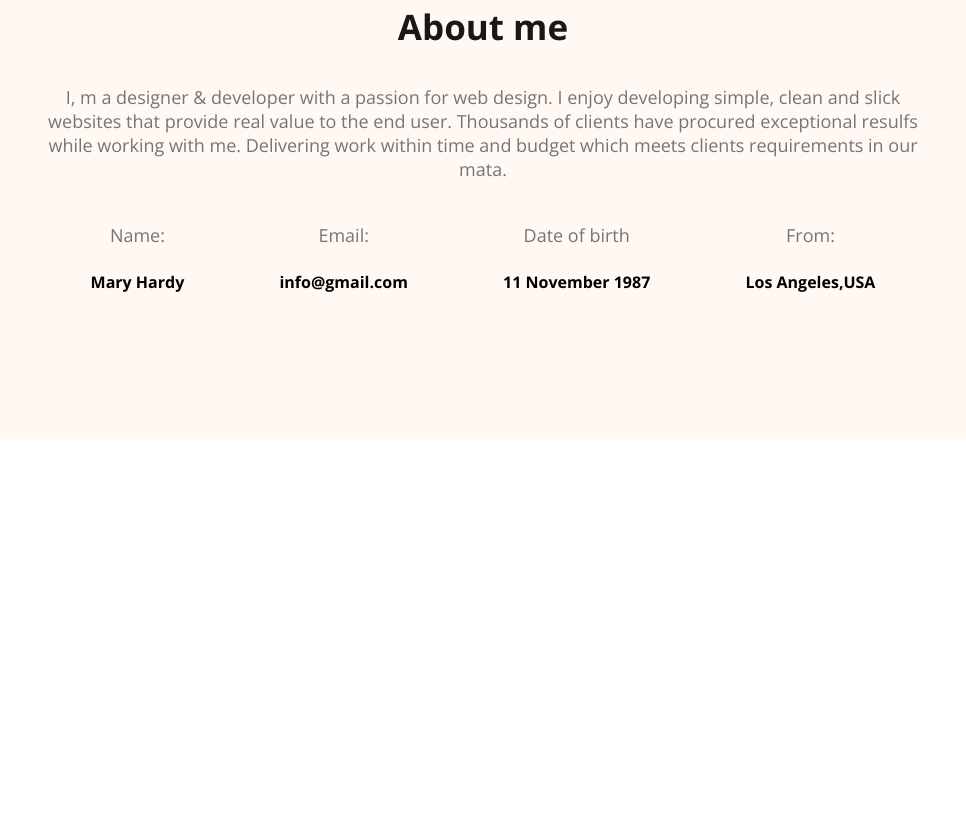
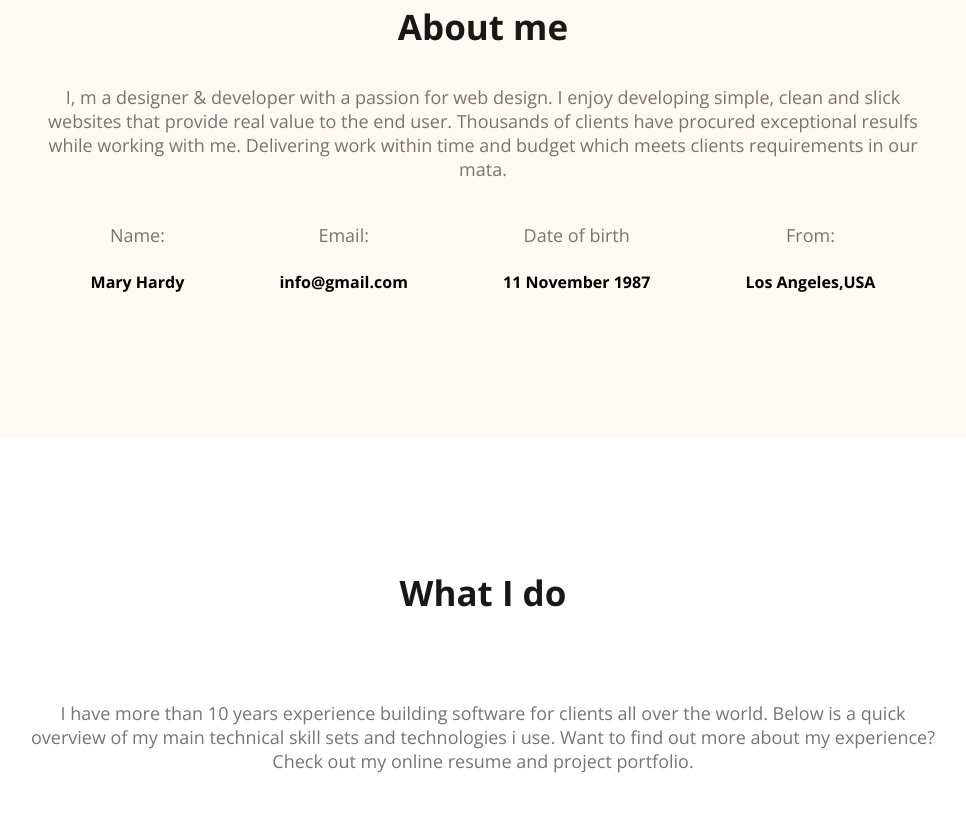
Before and after one commit to Maharab24/Developer-Portfolio, a plain HTML site: page index.html in a window 1280 px wide. Shown: the part 1060-1886 px from the top of the page, without its empty margins (157-1123 px from the left). Before the commit the page ends 1629 px from the top, so only its background shows below. Drawn offline with nearby package versions, Linux system fonts and the light colour scheme.

Commit message:
what i do section

```diff
--- a/index.html
+++ b/index.html
@@ -62,6 +62,11 @@
             </div>
           </div>
         </section>
+
+        <section>
+            <h3 class="section-title">What I do</h3>
+            <p id="what-i-do-des" class="section-description">I have more than 10 years experience building software for clients all over the world. Below is a quick overview of my main technical skill sets and technologies i use. Want to find out more about my experience? Check out my online resume and project portfolio.</p>
+        </section>
     </main>
     <footer>
 
--- a/styles/portfolio.css
+++ b/styles/portfolio.css
@@ -149,3 +149,7 @@ main{
 .info-description{
     font-weight: 700;
 }
+
+#what-i-do-des{
+    padding: 50px 116px;
+}
```
